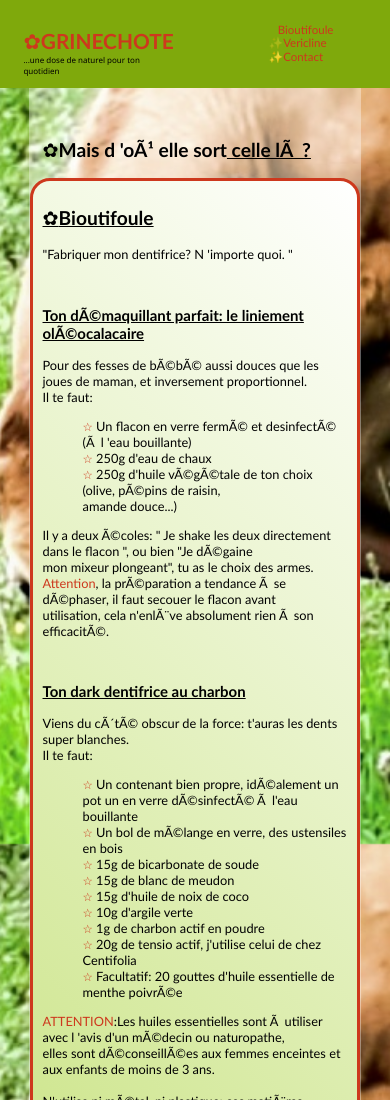
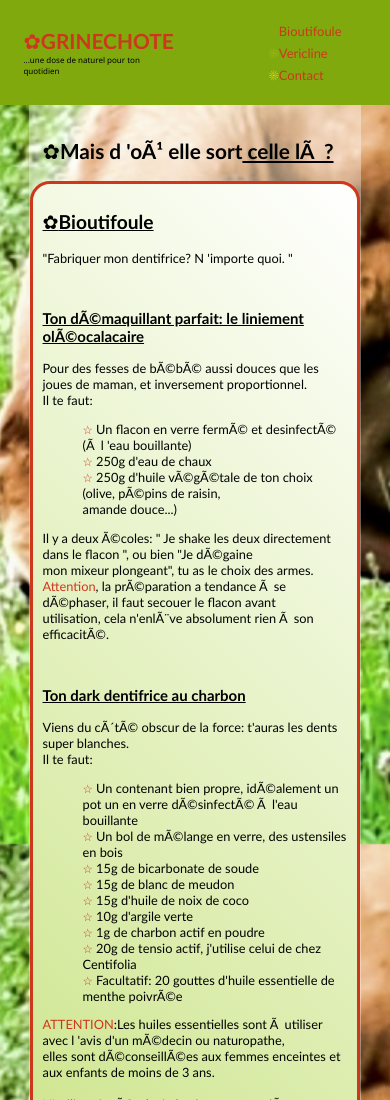
Before and after one commit to Sheenavonbee/GRINECHOTE, a website: page index.html in a window 390 px wide. Shown: the top 1100 px of the page. Drawn offline with Linux system fonts and the light colour scheme.

Commit message:
Nav:sun and line height

```diff
--- a/index.html
+++ b/index.html
@@ -28,11 +28,11 @@
                 </a>
                 <a aria-label="Lire la section produits ménagers Vericline" class=" nav_thumbnail " href="#vericline ">
                     <li class=" vericline ">
-                        <span class="star2 ">&#x2728;</span>Vericline</li>
+                        <span class="star2 ">&#9728;</span>Vericline</li>
                 </a>
                 <a aria-label="Formulaire de contact" class="nav_thumbnail " href="#contact ">
                     <li class=" contact_form ">
-                        <span class="star3 ">&#x2728;</span>Contact</li>
+                        <span class="star3 ">&#9728;</span>Contact</li>
                 </a>
             </ul>
         </nav>
--- a/sass/layout/_header.scss
+++ b/sass/layout/_header.scss
@@ -110,10 +110,11 @@
                                             .nav {
                                                 padding-left: 40%;
                                                 margin: 0;
-                                                font-size: 0.8em;
+                                                font-size: 0.9em;
                                                 display: flex;
                                                 flex-direction: column;
                                                 text-align: left;
+                                                line-height: 1.7em;
                                             }
                                         }
                                     }
--- a/sass/layout/_main.scss
+++ b/sass/layout/_main.scss
@@ -27,6 +27,6 @@
         .popup_h2 {
             margin-top: 0;
             padding-top: 0;
-            font-size: 1.2em;
+            font-size: 1.3em;
         }
     }
```
Also changed, not shown: css/style.css, 1 other file.
